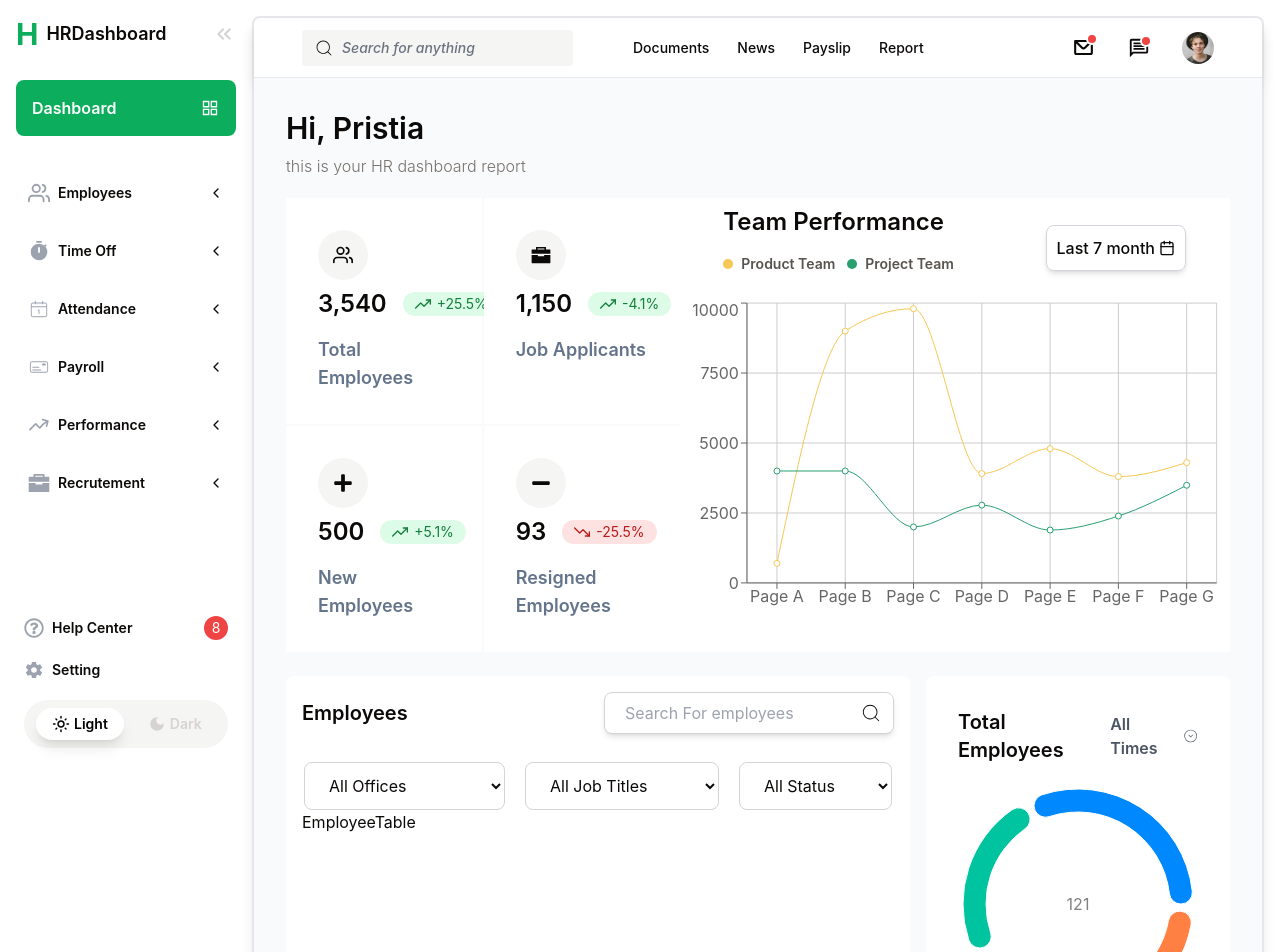
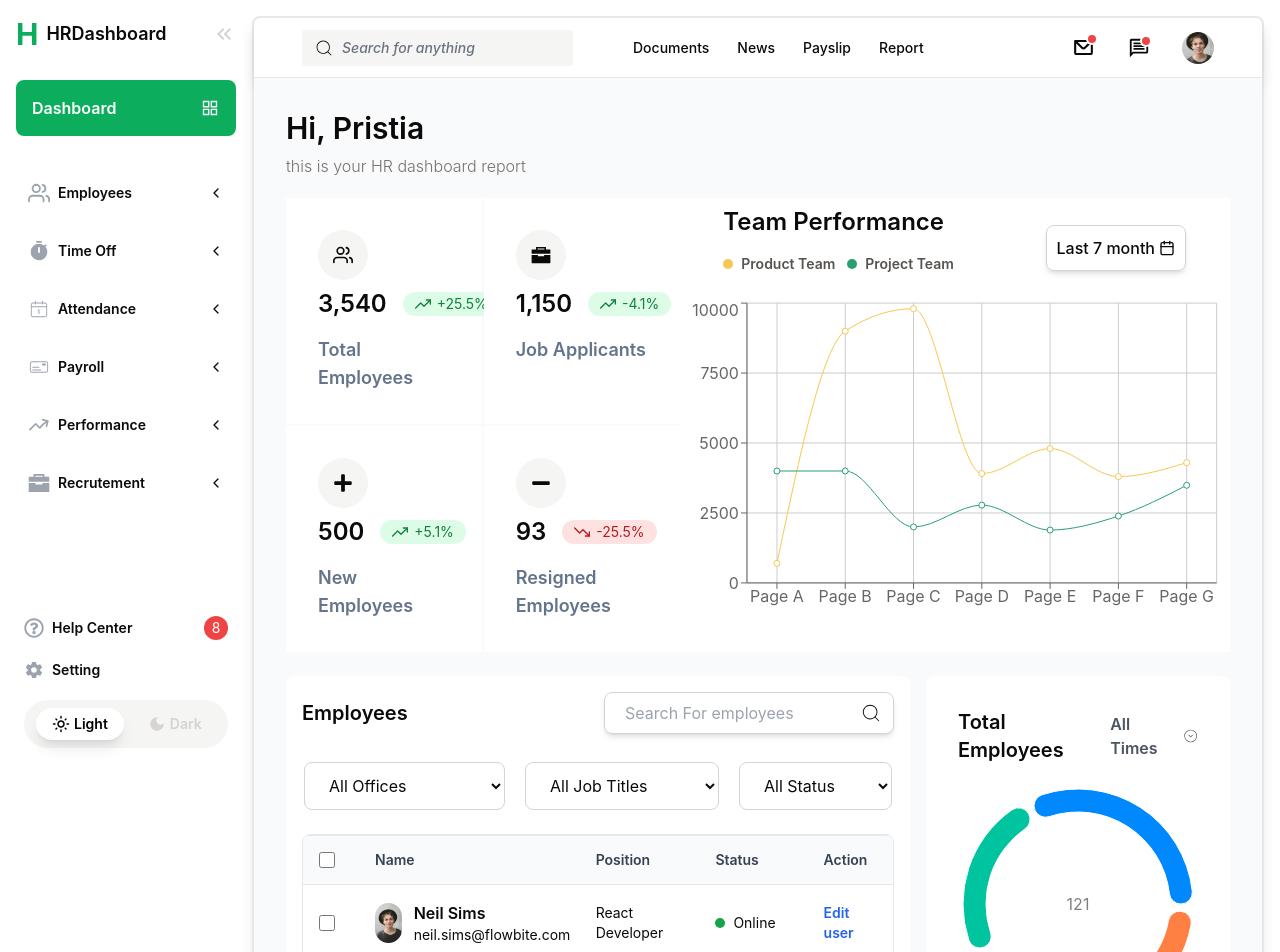
Before and after one commit to Ayoub-Hamileddin/hr-management-system, a React app in the folder frontend/: page /dashboard in a window 1280 px wide. Shown: the top 952 px of the page. Built offline with nearby package versions, Linux system fonts and the light colour scheme; the HTML template or start-up script is replaced by a standard one.

Commit message:
Updated EmployeeTable component

```diff
--- a/frontend/src/components/employees/EmployeeTable.jsx
+++ b/frontend/src/components/employees/EmployeeTable.jsx
@@ -1,7 +1,88 @@
 import React from "react";
 
 const EmployeeTable = () => {
-  return <div>EmployeeTable</div>;
+  return (
+    <>
+      <div class="relative overflow-x-auto bg-neutral-primary-soft shadow-xs rounded-base border border-default mt-6  rounded-lg">
+        <table class="w-full text-sm text-left rtl:text-right text-body">
+          <thead class="text-sm  bg-gray-50 border-b border-t border-default-medium">
+            <tr>
+              <th scope="col" class="p-4">
+                <div class="flex items-center">
+                  <input
+                    id="table-checkbox-45"
+                    type="checkbox"
+                    value=""
+                    class="w-4 h-4 border border-default-medium rounded-xs bg-neutral-secondary-medium focus:ring-2 focus:ring-brand-soft"
+                  />
+                  <label for="table-checkbox-45" class="sr-only">
+                    Table checkbox
+                  </label>
+                </div>
+              </th>
+              <th scope="col" class="px-6 py-3 font-semibold text-gray-700">
+                Name
+              </th>
+              <th scope="col" class="px-6 py-3 font-semibold text-gray-700">
+                Position
+              </th>
+              <th scope="col" class="px-6 py-3 font-semibold text-gray-700">
+                Status
+              </th>
+              <th scope="col" class="px-6 py-3 font-semibold text-gray-700">
+                Action
+              </th>
+            </tr>
+          </thead>
+          <tbody>
+            <tr class="bg-neutral-primary-soft border-b border-default hover:bg-gray-50">
+              <td class="w-4 p-4">
+                <div class="flex items-center">
+                  <input
+                    id="table-checkbox-46"
+                    type="checkbox"
+                    value=""
+                    class="w-4 h-4 border border-default-medium rounded-xs bg-neutral-secondary-medium focus:ring-2 focus:ring-brand-soft"
+                  />
+                  <label for="table-checkbox-46" class="sr-only">
+                    Table checkbox
+                  </label>
+                </div>
+              </td>
+              <th
+                scope="row"
+                class="flex items-center px-6 py-4 text-heading whitespace-nowrap"
+              >
+                <img
+                  class="w-10 h-10 rounded-full object-cover"
+                  src="images/avatar.jpg"
+                  alt="Jese image"
+                />
+                <div class="ps-3">
+                  <div class="text-base font-semibold">Neil Sims</div>
+                  <div class="font-normal text-body">
+                    neil.sims@flowbite.com
+                  </div>
+                </div>
+              </th>
+              <td class="px-6 py-4">React Developer</td>
+              <td class="px-6 py-4">
+                <div class="flex items-center">
+                  <div class="h-2.5 w-2.5 rounded-full bg-green-600 me-2"></div>{" "}
+                  Online
+                </div>
+              </td>
+              <td class="px-6 py-4">
+                <a href="#" class="font-semibold text-blue-600 hover:underline">
+                  Edit user
+                </a>
+              </td>
+            </tr>
+          </tbody>
+        </table>
+      </div>
+    </>
+  );
 };
 
 export default EmployeeTable;
```
